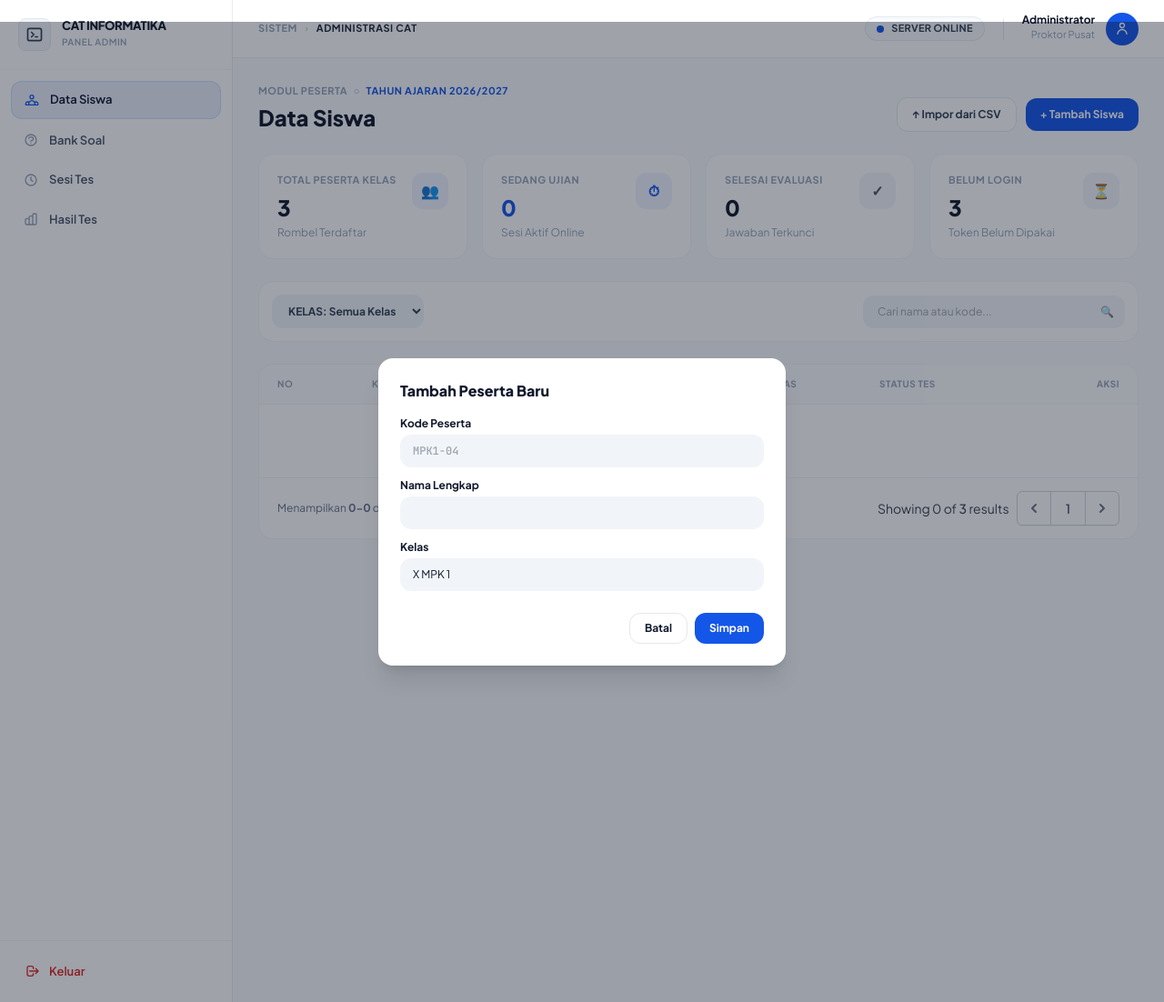
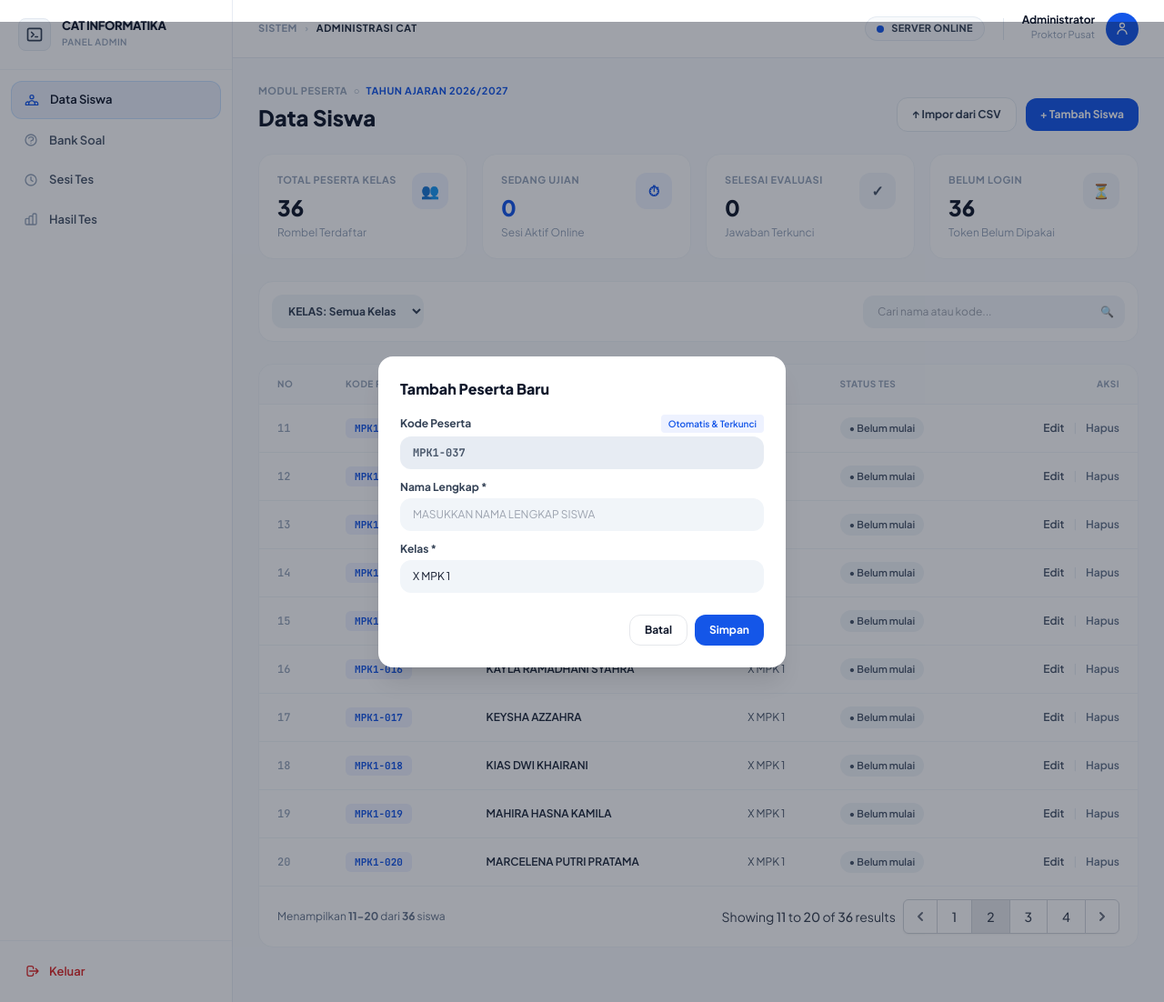
Before and after one commit to WildanAdeMamora-18/web-cat-computational-thinking, a Laravel app: a page that uses resources/views/Admin/siswa.blade.php in a window 1280 px wide, after a click on "+ Tambah Siswa". Shown: the whole page at 91% size. Run offline with Laravel 12, Linux system fonts and the light colour scheme; a user stored in the database is signed in; data comes from the database, SQL or seed files in the repository; data that the repository does not hold is empty; some libraries are stand-ins or nearby versions.

Commit message:
first commit

```diff
--- a/app/Http/Controllers/AdminController.php
+++ b/app/Http/Controllers/AdminController.php
@@ -76,6 +76,7 @@ class AdminController extends Controller
 
         $daftarSiswa = $query->paginate(10)->withQueryString();
         $daftarKelas = Siswa::select('kelas')->distinct()->pluck('kelas');
+        $kodeOtomatis = $this->generateKodePesertaBerikutnya();
 
         return view('admin.siswa', compact(
             'daftarSiswa',
@@ -83,38 +84,42 @@ class AdminController extends Controller
             'totalSiswa',
             'sedangUjian',
             'selesaiUjian',
-            'belumLogin'
+            'belumLogin',
+            'kodeOtomatis'
         ));
     }
 
     public function simpanSiswa(Request $request)
     {
         $request->validate([
-            'kode_peserta' => 'required|string|max:30|unique:siswa,kode_peserta',
-            'nama'         => 'required|string|max:100',
-            'kelas'        => 'required|string|max:30',
+            'nama'  => 'required|string|max:100',
+            'kelas' => 'required|string|max:30',
         ]);
+
+        $kodeBaru = $this->generateKodePesertaBerikutnya();
+
         Siswa::create([
-            'kode_peserta' => strtoupper(trim($request->kode_peserta)),
-            'nama'         => trim($request->nama),
+            'kode_peserta' => $kodeBaru,
+            'nama'         => strtoupper(trim($request->nama)),
             'kelas'        => trim($request->kelas),
         ]);
-        return back()->with('sukses', 'Peserta baru berhasil ditambahkan.');
+
+        return back()->with('sukses', "Peserta baru berhasil ditambahkan dengan kode {$kodeBaru}.");
     }
 
     public function updateSiswa(Request $request, Siswa $siswa)
     {
         $request->validate([
-            'kode_peserta' => 'required|string|max:30|unique:siswa,kode_peserta,' . $siswa->id,
-            'nama'         => 'required|string|max:100',
-            'kelas'        => 'required|string|max:30',
+            'nama'  => 'required|string|max:100',
+            'kelas' => 'required|string|max:30',
         ]);
+
         $siswa->update([
-            'kode_peserta' => strtoupper(trim($request->kode_peserta)),
-            'nama'         => trim($request->nama),
-            'kelas'        => trim($request->kelas),
+            'nama'  => strtoupper(trim($request->nama)),
+            'kelas' => trim($request->kelas),
         ]);
-        return back()->with('sukses', 'Data peserta berhasil diperbarui.');
+
+        return back()->with('sukses', "Data peserta {$siswa->kode_peserta} berhasil diperbarui.");
     }
 
     public function hapusSiswa(Siswa $siswa)
@@ -423,4 +428,16 @@ class AdminController extends Controller
             fclose($out);
         }, 'respons_butir_cat_' . date('Ymd_His') . '.csv');
     }
+
+    // Tambahkan fungsi private ini di dalam AdminController
+    private function generateKodePesertaBerikutnya(): string
+    {
+        $kodeTerakhir = Siswa::where('kode_peserta', 'like', 'MPK1-%')
+            ->orderByRaw('CAST(SUBSTRING(kode_peserta, 6) AS UNSIGNED) DESC')
+            ->value('kode_peserta');
+
+        $nomorBerikutnya = $kodeTerakhir ? ((int) substr($kodeTerakhir, 5)) + 1 : 1;
+
+        return 'MPK1-' . str_pad($nomorBerikutnya, 3, '0', STR_PAD_LEFT);
+    }
 }
--- a/resources/views/Admin/siswa.blade.php
+++ b/resources/views/Admin/siswa.blade.php
@@ -156,13 +156,25 @@
             <h3 class="text-base font-extrabold text-slate-900 mb-4">Tambah Peserta Baru</h3>
             <form action="{{ route('admin.siswa.simpan') }}" method="POST" class="space-y-3 text-xs">
                 @csrf
-                <div><label class="font-bold block mb-1">Kode Peserta</label><input type="text" name="kode_peserta"
-                        placeholder="MPK1-04" required
-                        class="w-full bg-slate-100 rounded-xl px-3.5 py-2.5 uppercase font-mono-code"></div>
-                <div><label class="font-bold block mb-1">Nama Lengkap</label><input type="text" name="nama" required
-                        class="w-full bg-slate-100 rounded-xl px-3.5 py-2.5"></div>
-                <div><label class="font-bold block mb-1">Kelas</label><input type="text" name="kelas" value="X MPK 1"
-                        required class="w-full bg-slate-100 rounded-xl px-3.5 py-2.5"></div>
+                <div>
+                    <div class="flex justify-between items-center mb-1">
+                        <label class="font-bold text-slate-700">Kode Peserta</label>
+                        <span class="text-[10px] font-semibold text-[#1456E8] bg-[#EEF2FF] px-2 py-0.5 rounded">Otomatis &
+                            Terkunci</span>
+                    </div>
+                    <input type="text" value="{{ $kodeOtomatis }}" readonly
+                        class="w-full bg-slate-200/80 text-slate-600 font-bold rounded-xl px-3.5 py-2.5 uppercase font-mono-code cursor-not-allowed outline-none">
+                </div>
+                <div>
+                    <label class="font-bold text-slate-700 block mb-1">Nama Lengkap *</label>
+                    <input type="text" name="nama" placeholder="Masukkan nama lengkap siswa" required
+                        class="w-full bg-slate-100 rounded-xl px-3.5 py-2.5 uppercase focus:ring-2 focus:ring-[#1456E8] outline-none">
+                </div>
+                <div>
+                    <label class="font-bold text-slate-700 block mb-1">Kelas *</label>
+                    <input type="text" name="kelas" value="X MPK 1" required
+                        class="w-full bg-slate-100 rounded-xl px-3.5 py-2.5 focus:ring-2 focus:ring-[#1456E8] outline-none">
+                </div>
                 <div class="flex justify-end gap-2 pt-3">
                     <button type="button" onclick="document.getElementById('modalTambahSiswa').classList.add('hidden')"
                         class="px-4 py-2 rounded-xl border font-bold">Batal</button>
@@ -178,13 +190,25 @@
             <h3 class="text-base font-extrabold text-slate-900 mb-4">Edit Data Peserta</h3>
             <form id="formEditSiswa" method="POST" class="space-y-3 text-xs">
                 @csrf @method('PUT')
-                <div><label class="font-bold block mb-1">Kode Peserta</label><input type="text" id="editKode"
-                        name="kode_peserta" required
-                        class="w-full bg-slate-100 rounded-xl px-3.5 py-2.5 uppercase font-mono-code"></div>
-                <div><label class="font-bold block mb-1">Nama Lengkap</label><input type="text" id="editNama"
-                        name="nama" required class="w-full bg-slate-100 rounded-xl px-3.5 py-2.5"></div>
-                <div><label class="font-bold block mb-1">Kelas</label><input type="text" id="editKelas"
-                        name="kelas" required class="w-full bg-slate-100 rounded-xl px-3.5 py-2.5"></div>
+                <div>
+                    <div class="flex justify-between items-center mb-1">
+                        <label class="font-bold text-slate-700">Kode Peserta</label>
+                        <span class="text-[10px] font-semibold text-slate-500 bg-slate-100 px-2 py-0.5 rounded">Tidak dapat
+                            diubah</span>
+                    </div>
+                    <input type="text" id="editKode" readonly
+                        class="w-full bg-slate-200/80 text-slate-600 font-bold rounded-xl px-3.5 py-2.5 uppercase font-mono-code cursor-not-allowed outline-none">
+                </div>
+                <div>
+                    <label class="font-bold text-slate-700 block mb-1">Nama Lengkap *</label>
+                    <input type="text" id="editNama" name="nama" required
+                        class="w-full bg-slate-100 rounded-xl px-3.5 py-2.5 uppercase focus:ring-2 focus:ring-[#1456E8] outline-none">
+                </div>
+                <div>
+                    <label class="font-bold text-slate-700 block mb-1">Kelas *</label>
+                    <input type="text" id="editKelas" name="kelas" required
+                        class="w-full bg-slate-100 rounded-xl px-3.5 py-2.5 focus:ring-2 focus:ring-[#1456E8] outline-none">
+                </div>
                 <div class="flex justify-end gap-2 pt-3">
                     <button type="button" onclick="document.getElementById('modalEditSiswa').classList.add('hidden')"
                         class="px-4 py-2 rounded-xl border font-bold">Batal</button>
--- a/resources/views/Siswa/selesai.blade.php
+++ b/resources/views/Siswa/selesai.blade.php
@@ -53,10 +53,10 @@
                     <span
                         class="font-mono-code font-bold text-slate-900">{{ $hasilTes?->siswa?->kode_peserta ?? '-' }}</span>
                 </div>
-                <div class="bg-white rounded-xl px-3.5 py-2.5 flex items-center justify-between">
+                {{-- <div class="bg-white rounded-xl px-3.5 py-2.5 flex items-center justify-between">
                     <span class="text-slate-500">Jumlah Soal Dikerjakan</span>
                     <span class="font-bold text-slate-900">{{ $hasilTes?->jumlah_butir ?? 0 }} Soal</span>
-                </div>
+                </div> --}}
                 <div class="bg-white rounded-xl px-3.5 py-2.5 flex items-center justify-between">
                     <span class="text-slate-500">Status Pengiriman</span>
                     <span class="font-bold text-[#1456E8] inline-flex items-center gap-1">
```
Also changed, not shown: database/seeders/BankSoalSeeder.php (+62 -7 lines).
